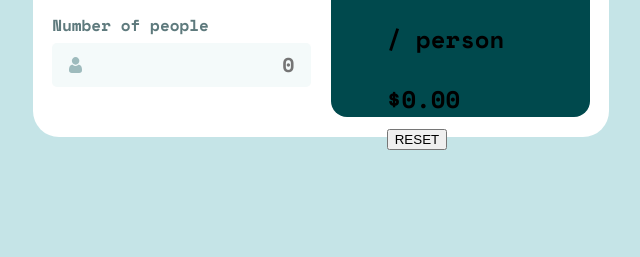
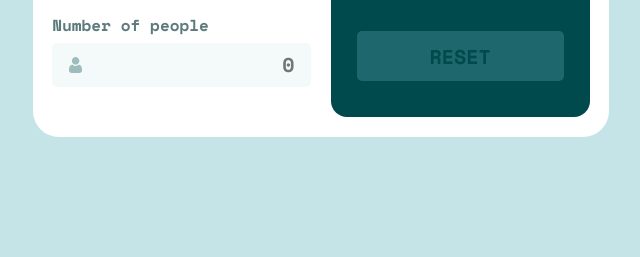
Before and after one commit to fumigari/tip-calculator, a website: page index.html in a window 1280 px wide. Shown: the part 543-800 px from the top of the page, without its empty margins (319-959 px from the left). Drawn offline with nearby package versions, Linux system fonts and the light colour scheme.

Commit message:
refactor: update import css file

```diff
--- a/index.html
+++ b/index.html
@@ -18,7 +18,7 @@
   <link rel="stylesheet" href="style.css">
   <link rel="stylesheet" href="./styles/input.css">
   <link rel="stylesheet" href="./styles/select-tip.css">
-  <link rel="stylesheet" href="./styles/result.css">
+  <link rel="stylesheet" href="./styles/results-container.css">
   <script src="./index.js" defer></script>
 </head>
 
```
